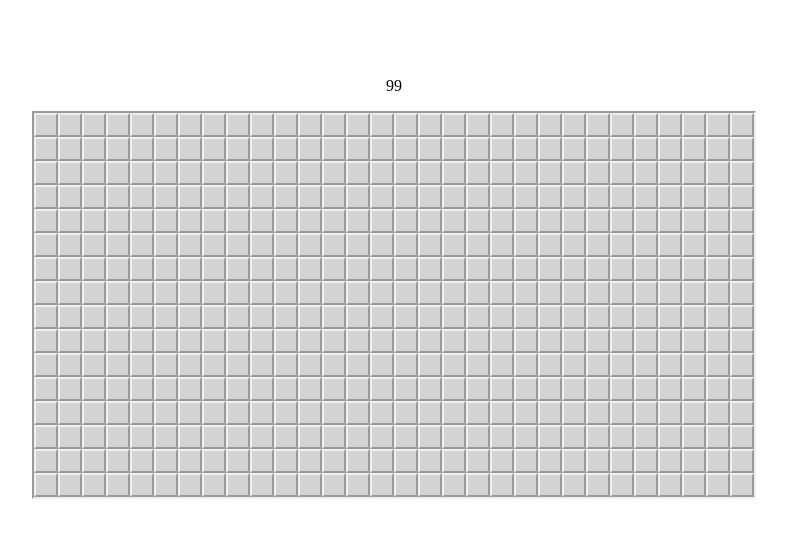
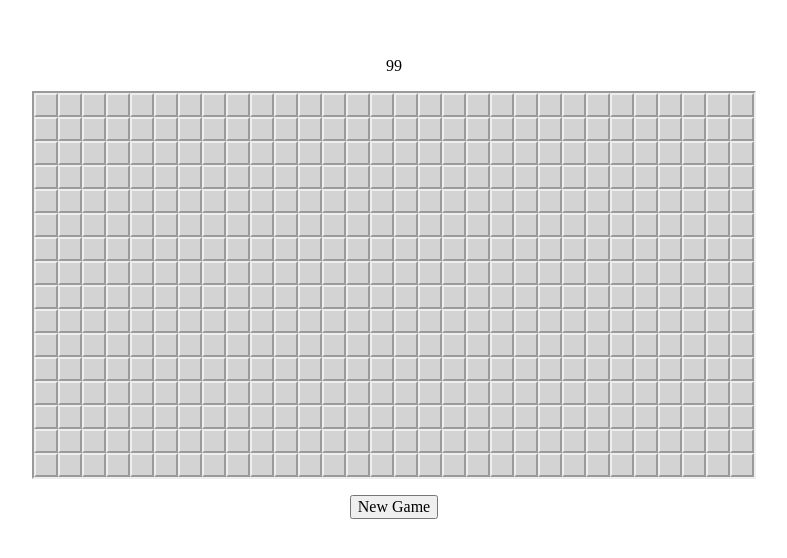
Before and after one commit to jmfb/minesweeper-web, a React (Vite) app: page / in a window 1280 px wide. Shown: the part 104-662 px from the top of the page, without its empty margins (246-1033 px from the left). Built offline with nearby package versions, Linux system fonts and the light colour scheme; a web font is replaced by a local one.

Commit message:
Adding new game button.

```diff
--- a/src/components/Application.tsx
+++ b/src/components/Application.tsx
@@ -65,6 +65,10 @@ export function Application() {
 		setButtons("none");
 		setCursor(null);
 	};
+	const handleNewGameClicked = () => {
+		setState(gameService.createEmptyBoard());
+		setIsEmpty(true);
+	};
 
 	return (
 		<div className={styles["root"]}>
@@ -80,6 +84,7 @@ export function Application() {
 				onCursorChanged={handleCursorChanged}
 				onMouseLeave={handleMouseLeave}
 			/>
+			<button onClick={handleNewGameClicked}>New Game</button>
 		</div>
 	);
 }
```
